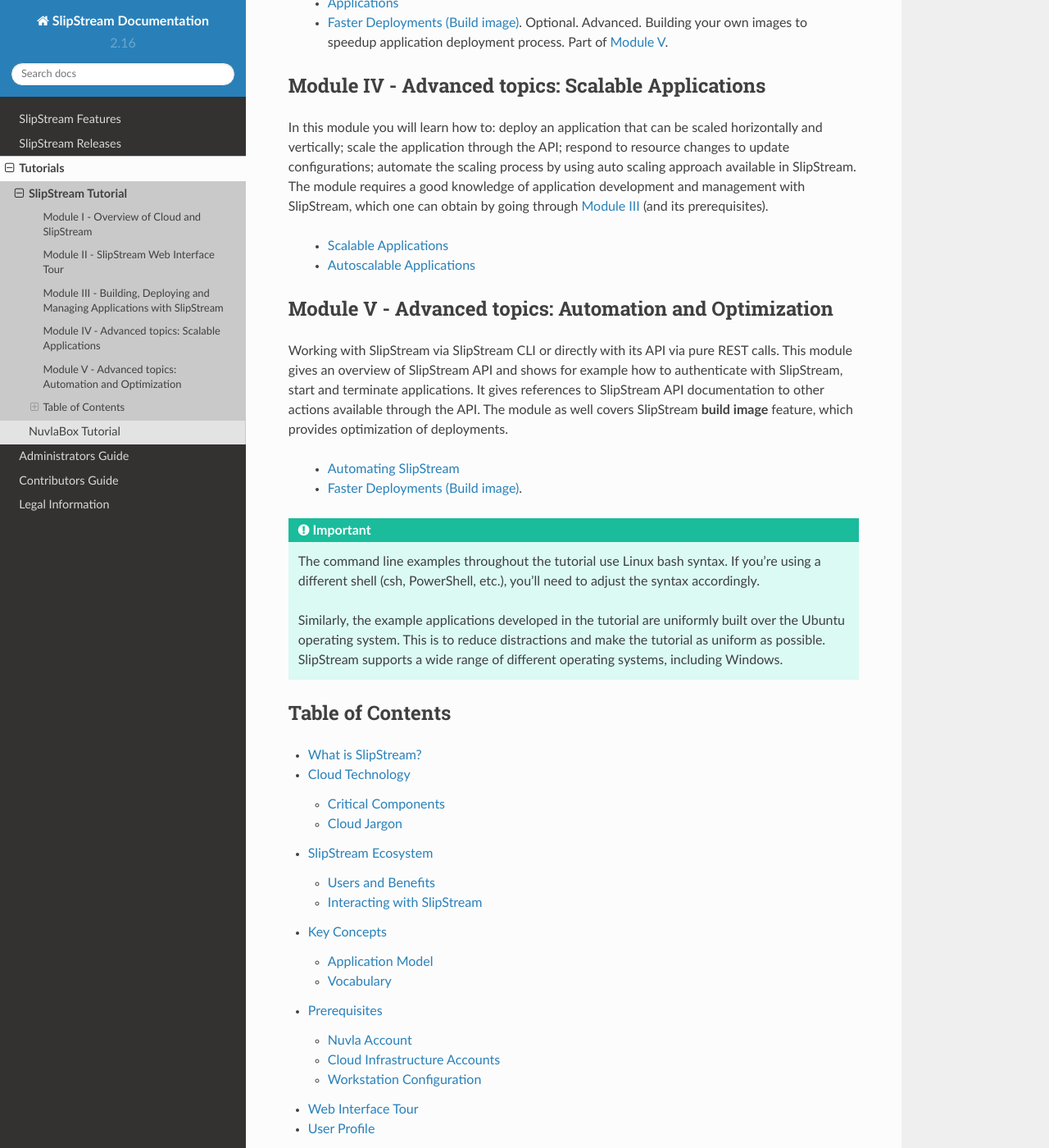
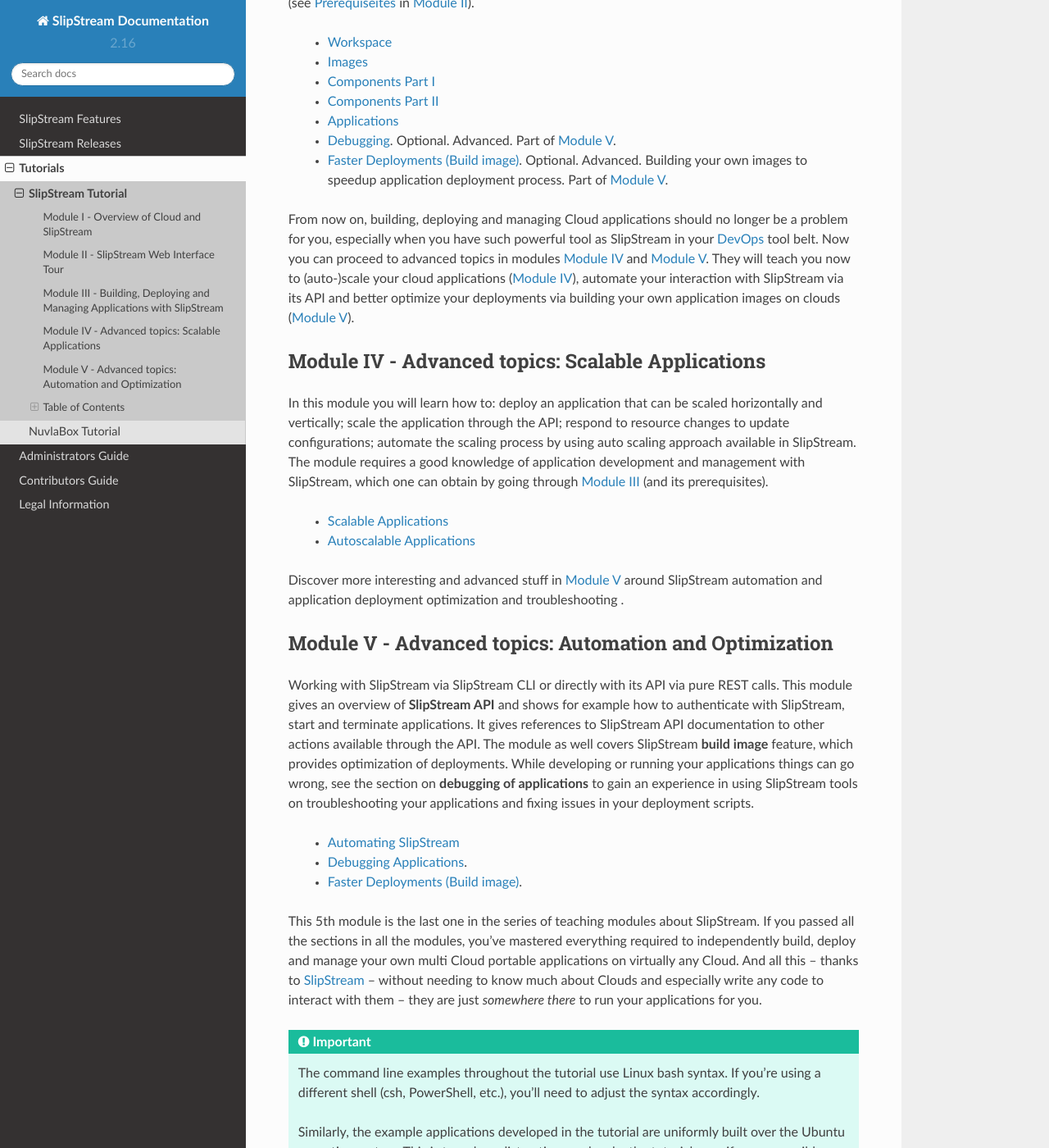
Before and after one commit to slipstream/SlipStreamDocumentation, a Sphinx documentation site: the page built from docs/tutorials/ss/index.rst, in a window 1280 px wide and 1400 px high, scrolled down 1736 px. Shown: the whole window at 82% size. Built offline with Sphinx 7.4.7 and the Read the Docs theme 2.0.0, drawn with Linux system fonts in a browser that asks for light colours; some of the changed text lies outside the part shown.

Commit message:
WIP: modularisation, added text to the end of modules.

```diff
--- a/docs/tutorials/global.rst
+++ b/docs/tutorials/global.rst
@@ -1,4 +1,9 @@
 .. _Nuvla: http://nuv.la
+
 .. _SixSq: http://sixsq.com
+
 .. _SlipStream: http://sixsq.com/products/slipstream
+
 .. _NuvlaBox: http://sixsq.com/products/nuvlabox
+
+.. _DevOps: https://en.wikipedia.org/wiki/DevOps
--- a/docs/tutorials/ss/index.rst
+++ b/docs/tutorials/ss/index.rst
@@ -26,10 +28,10 @@
 example applications.
 
 The tutorial consists of five modules. One of the options is to follow them in
-order (see `Table of Contents`_).  The exercises provided in the tutorial
-build on one another starting from a simple single machine web server and
-ending with an auto-scalable distributed multi-component application.  However,
-if you are familiar with Cloud technologies and had already used SlipStream the
+order (see `Table of Contents`_).  The exercises provided in the tutorial build
+on one another starting from a simple single machine web server and ending with
+an auto-scalable distributed multi-component application.  However, if you are
+familiar with Cloud technologies and had already used SlipStream, the
 modularization allows you to enter the tutorial at the desired level / topics.
 
 .. _module-1:
@@ -44,6 +46,9 @@
  - `Cloud Technology <cloud-technology.html>`_
  - `SlipStream Ecosystem <slipstream-ecosystem.html>`_
  - `Key Concepts <key-concepts.html>`_
+
+After you've got an overview of Cloud technology, SlipStream and key
+concepts around it, the next module to take is :ref:`Module II <module-2>`.
 
 .. _module-2:
 
@@ -66,6 +71,11 @@
    Deploy multi-tier demo application. Check its topology on Run page. Go
    through exercises around the application runtime.
 
+In this module you've acquired enough knowledge about SlipStream and its basic
+capabilities.  Now you are ready to proceed to :ref:`Module III <module-3>`,
+where you will learn how to build, deploy and manager your own applications
+with SlipStream on multiple clouds.
+
 .. _module-3:
 
 Module III - Building, Deploying and Managing Applications with SlipStream
@@ -82,12 +92,22 @@
  - `Workspace <workspace.html>`_
  - `Images <images.html>`_
  - `Components Part I <components-1.html>`_
- - `Debugging <debugging.html>`_
  - `Components Part II <components-2.html>`_
  - `Applications <applications.html>`_
+ - `Debugging <debugging.html>`_.  Optional. Advanced. Part of :ref:`Module V
+   <module-5>`.
  - `Faster Deployments (Build image) <faster-deployment.html>`_.  Optional.
    Advanced.  Building your own images to speedup application deployment
    process.  Part of :ref:`Module V <module-5>`.
+
+From now on, building, deploying and managing Cloud applications should no
+longer be a problem for you, especially when you have such powerful tool as
+SlipStream in your DevOps_ tool belt.  Now you can proceed to advanced topics
+in modules :ref:`Module IV <module-4>` and :ref:`Module V <module-5>`.  They
+will teach you now to (auto-)scale your cloud applications (:ref:`Module IV
+<module-4>`), automate your interaction with SlipStream via its API and better
+optimize your deployments via building your own application images on clouds
+(:ref:`Module V <module-5>`).
 
 .. _module-4:
 
@@ -105,20 +125,36 @@
  - `Scalable Applications <scalable-applications.html>`_
  - `Autoscalable Applications <autoscalable-applications.html>`_
 
+Discover more interesting and advanced stuff in :ref:`Module V <module-5>`
+around SlipStream automation and application deployment optimization and
+troubleshooting .
+
 .. _module-5:
 
 Module V - Advanced topics: Automation and Optimization
 -------------------------------------------------------
 
 Working with SlipStream via SlipStream CLI or directly with its API via pure
-REST calls.  This module gives an overview of SlipStream API and shows for
+REST calls.  This module gives an overview of **SlipStream API** and shows for
 example how to authenticate with SlipStream, start and terminate applications.
 It gives references to SlipStream API documentation to other actions available
 through the API.  The module as well covers SlipStream **build image** feature,
-which provides optimization of deployments.
+which provides optimization of deployments.  While developing or running your
+applications things can go wrong, see the section on **debugging of
+applications** to gain an experience in using SlipStream tools on
+troubleshooting your applications and fixing issues in your deployment scripts.
 
  - `Automating SlipStream <automating-slipstream.html>`_
+ - `Debugging Applications <debugging.html>`_.
  - `Faster Deployments (Build image) <faster-deployment.html>`_.
+
+This 5th module is the last one in the series of teaching modules about
+SlipStream.  If you passed all the sections in all the modules, you've mastered
+everything required to independently build, deploy and manage your own multi
+Cloud portable applications on virtually any Cloud.  And all this -- thanks to
+SlipStream_ -- without needing to know much about Clouds and especially write
+any code to interact with them -- they are just *somewhere there* to run your
+applications for you.
 
 .. important::
 
```
Also changed, not shown: other parts of docs/tutorials/ss/index.rst (+2 -0 lines).
